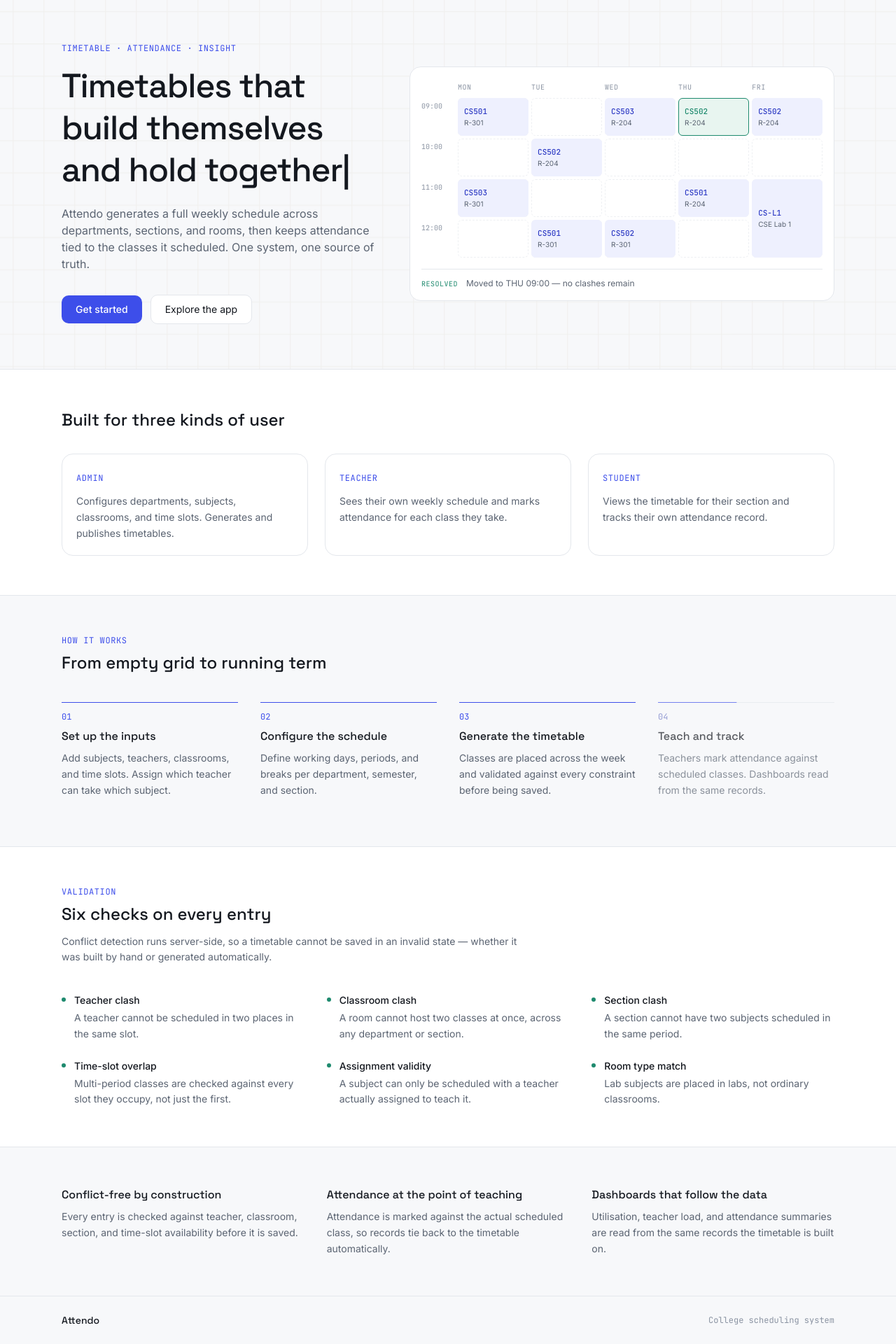
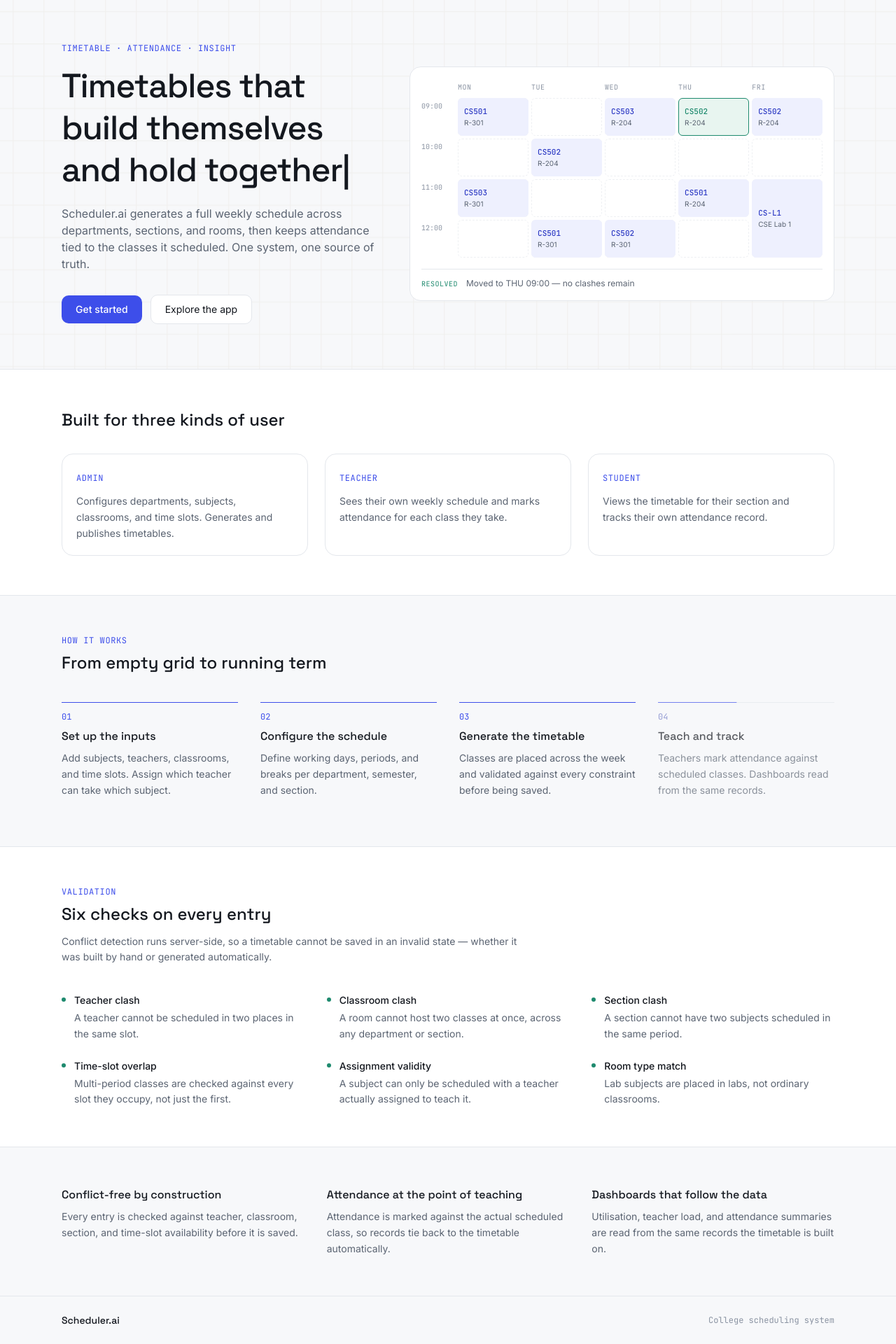
Before and after one commit to joydeep-devx/attendo, a React (Vite) app in the folder frontend/: page / in a window 1280 px wide. Shown: the part 72-1992 px from the top of the page at 70% size. Built offline with nearby package versions, Linux system fonts and the light colour scheme; no server answers.

Commit message:
chore: rename product from Attendo to Scheduler.ai

```diff
--- a/frontend/src/pages/Landing/Landing.jsx
+++ b/frontend/src/pages/Landing/Landing.jsx
@@ -81,7 +81,7 @@ function Landing() {
                                 <TextType text="Timetables that build themselves and hold together" />
                             </h1>
                             <p className="mt-5 max-w-md text-slate">
-                                Attendo generates a full weekly schedule across
+                                Scheduler.ai generates a full weekly schedule across
                                 departments, sections, and rooms, then keeps
                                 attendance tied to the classes it scheduled. One
                                 system, one source of truth.
@@ -167,7 +167,7 @@ function Landing() {
             <footer className="border-t border-line">
                 <div className="mx-auto flex max-w-6xl items-center justify-between px-6 py-6">
                     <span className="font-display text-sm text-ink">
-                        Attendo
+                        Scheduler.ai
                     </span>
                     <span className="font-mono text-xs text-slate-soft">
                         College scheduling system
```
